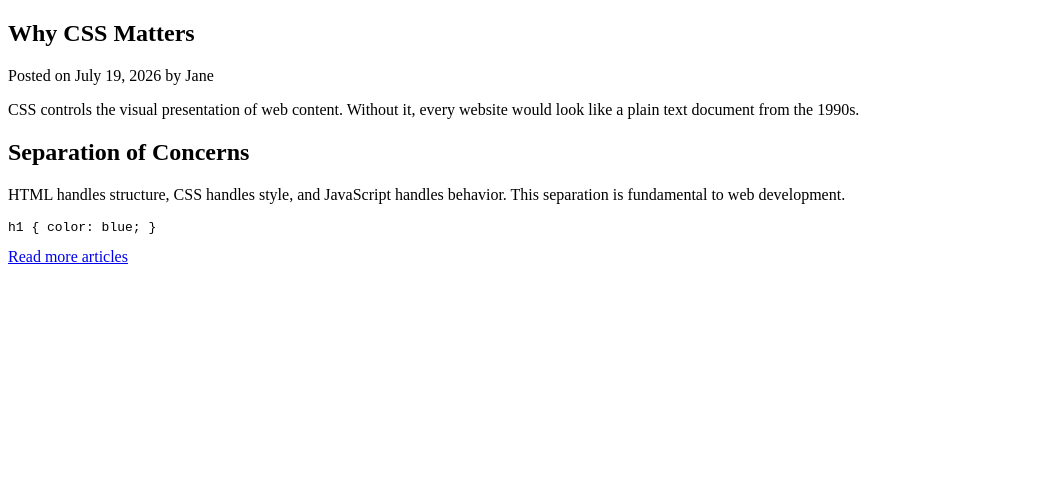
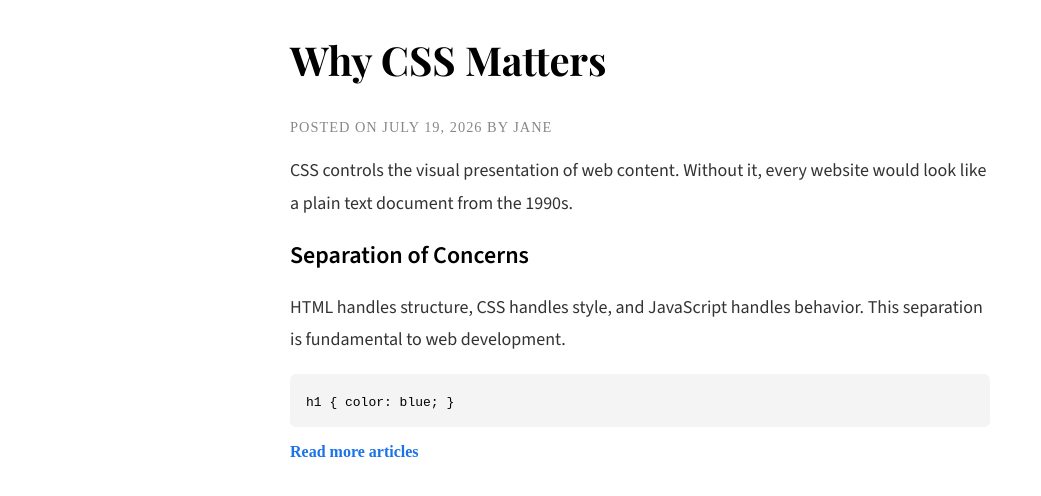
Before and after one commit to nookarin/JSD13-week04, a plain HTML site: page css-ex/exercises/module-04-typography/scratch-blog-post.html in a window 1280 px wide. Shown: the whole page, without its empty margins (0-1041 px from the left). Drawn offline with nearby package versions, Linux system fonts and the light colour scheme.

Commit message:
finished module 4

```diff
--- a/css-ex/exercises/module-04-typography/exercise-font.css
+++ b/css-ex/exercises/module-04-typography/exercise-font.css
@@ -1,3 +1,4 @@
+@import url('https://fonts.googleapis.com/css2?family=Roboto:ital,wght@0,100..900;1,100..900&display=swap');
 /* ============================================
    DEBUG — TYPOGRAPHY
    Fix the font issues. Do NOT modify the HTML file.
@@ -11,7 +12,7 @@
 */
 
 .fancy {
-  font-family: "FunkyFont", ;
+  font-family: "FunkyFont",  sans-serif, ;
 }
 
 
@@ -22,13 +23,18 @@
 */
 
 .thin {
-  font-weight: 100;
+  font-weight: 300;
 }
 
 .bold {
-  font-weight: 900;
+  font-weight: 700;
 }
 
+.google-font{
+   font-family: "Roboto";
+   font-weight: 400;
+   font-weight: 700;
+}
 
 /* --- Bug 3 ---
    The HTML file is missing the Google Fonts <link> tag.
--- a/css-ex/exercises/module-04-typography/scratch-blog-post.css
+++ b/css-ex/exercises/module-04-typography/scratch-blog-post.css
@@ -11,3 +11,51 @@
    6. .blog__code — font-family 'Fira Code', monospace, background #f4f4f4, padding 16px, border-radius 6px
    7. .blog__link — color #1a73e8, no underline, font-weight 600
    ============================================ */
+
+
+   .blog{
+      max-width: 700px;
+      margin: auto;
+      padding: 40px 20 px;
+   }
+
+   .blog__title{
+      font-family: "Playfair Display";
+      font-weight: bold;
+      font-size: 2.5rem;
+      color: black;
+   }
+
+   .blog__meta{
+      font-size: 0.9rem;
+      color: #888;
+      text-transform: uppercase;
+      letter-spacing: 1px;
+   }
+
+   .blog__text{
+      font-family: "Source Sans 3";
+      font-size: 1.125rem;
+      line-height: 1.8;
+      color: #333;
+   }
+
+   .blog__heading{
+      font-family: "Source Sans 3";
+      font-weight: 600;
+      font-size: 1.5rem;
+      margin-top 32px;
+   }
+
+   .blog__code{
+      font-family: "Fira Code", monospace;
+      background-color: #f4f4f4;
+      padding: 16px;
+      border-radius: 6px;
+   }
+
+   .blog__link{
+      color: #1a73e8;
+      text-decoration: none;
+      font-weight: 600;
+   }
```
Also changed, not shown: css-ex/exercises/module-04-typography/exercise-font.html (+3 -0 lines), css-ex/exercises/module-04-typography/partial-typography.css (+16 -16 lines).
